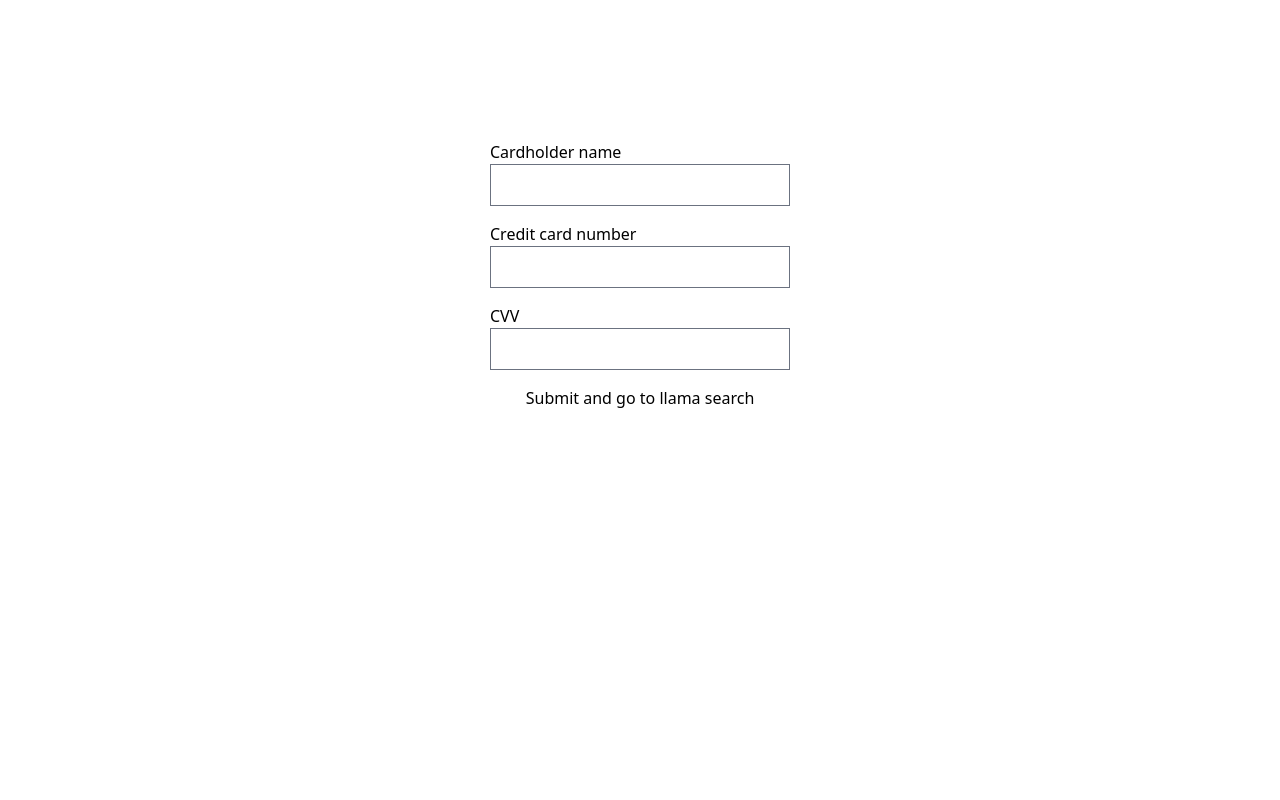
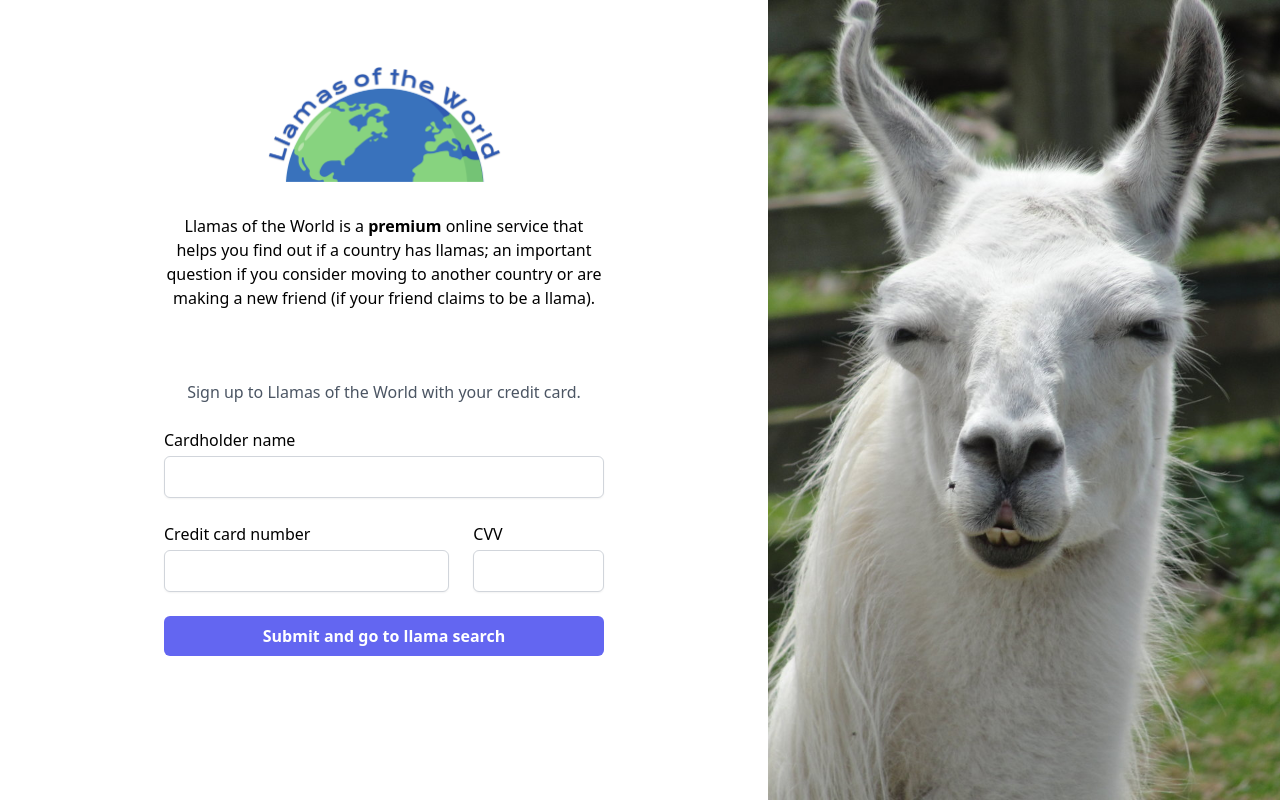
Before and after one commit to theoholl/llamas-of-the-world, a Flask app: page / in a window 1280 px wide. Run offline with Flask 3, Linux system fonts and the light colour scheme.

Commit message:
Prettify credit card page

```diff
--- a/package.json
+++ b/package.json
@@ -5,8 +5,8 @@
   "main": "index.js",
   "scripts": {
     "tailwind": "tailwindcss -i ./tailwind-base.css -o ./static/styles.css --watch",
-    "flask-server": "python -m flask --app server run --debug",
-    "dev": "npm run tailwind & python -m flask --app server run --debug"
+    "serve": "python -m flask --app server run --debug",
+    "dev": "npm run tailwind & npm run serve"
   },
   "repository": {
     "type": "git",
--- a/static/styles.css
+++ b/static/styles.css
@@ -739,15 +739,318 @@ select {
   --tw-backdrop-sepia:  ;
 }
 
+.col-span-1 {
+  grid-column: span 1 / span 1;
+}
+
+.col-span-2 {
+  grid-column: span 2 / span 2;
+}
+
+.col-span-3 {
+  grid-column: span 3 / span 3;
+}
+
+.m-12 {
+  margin: 3rem;
+}
+
+.m-8 {
+  margin: 2rem;
+}
+
+.my-8 {
+  margin-top: 2rem;
+  margin-bottom: 2rem;
+}
+
+.my-4 {
+  margin-top: 1rem;
+  margin-bottom: 1rem;
+}
+
+.my-6 {
+  margin-top: 1.5rem;
+  margin-bottom: 1.5rem;
+}
+
+.mt-1 {
+  margin-top: 0.25rem;
+}
+
+.mt-8 {
+  margin-top: 2rem;
+}
+
+.mb-48 {
+  margin-bottom: 12rem;
+}
+
+.mb-36 {
+  margin-bottom: 9rem;
+}
+
+.mt-4 {
+  margin-top: 1rem;
+}
+
+.mt-2 {
+  margin-top: 0.5rem;
+}
+
+.block {
+  display: block;
+}
+
 .flex {
   display: flex;
 }
 
-.bg-green-400 {
+.grid {
+  display: grid;
+}
+
+.hidden {
+  display: none;
+}
+
+.h-full {
+  height: 100%;
+}
+
+.w-full {
+  width: 100%;
+}
+
+.w-96 {
+  width: 24rem;
+}
+
+.w-3\/5 {
+  width: 60%;
+}
+
+.w-1\/3 {
+  width: 33.333333%;
+}
+
+.w-2\/3 {
+  width: 66.666667%;
+}
+
+.w-\[440px\] {
+  width: 440px;
+}
+
+.w-2\/5 {
+  width: 40%;
+}
+
+.max-w-\[440px\] {
+  max-width: 440px;
+}
+
+.grow {
+  flex-grow: 1;
+}
+
+.grid-cols-1 {
+  grid-template-columns: repeat(1, minmax(0, 1fr));
+}
+
+.grid-cols-3 {
+  grid-template-columns: repeat(3, minmax(0, 1fr));
+}
+
+.flex-col {
+  flex-direction: column;
+}
+
+.items-center {
+  align-items: center;
+}
+
+.justify-center {
+  justify-content: center;
+}
+
+.justify-between {
+  justify-content: space-between;
+}
+
+.gap-6 {
+  gap: 1.5rem;
+}
+
+.gap-4 {
+  gap: 1rem;
+}
+
+.rounded-md {
+  border-radius: 0.375rem;
+}
+
+.border-gray-300 {
+  --tw-border-opacity: 1;
+  border-color: rgb(209 213 219 / var(--tw-border-opacity));
+}
+
+.bg-indigo-600 {
   --tw-bg-opacity: 1;
-  background-color: rgb(74 222 128 / var(--tw-bg-opacity));
+  background-color: rgb(79 70 229 / var(--tw-bg-opacity));
+}
+
+.bg-indigo-500 {
+  --tw-bg-opacity: 1;
+  background-color: rgb(99 102 241 / var(--tw-bg-opacity));
+}
+
+.bg-gray-100 {
+  --tw-bg-opacity: 1;
+  background-color: rgb(243 244 246 / var(--tw-bg-opacity));
+}
+
+.bg-\[url\(\'\/static\/llama-002\.jpg\'\)\] {
+  background-image: url('/static/llama-002.jpg');
+}
+
+.bg-cover {
+  background-size: cover;
+}
+
+.bg-center {
+  background-position: center;
+}
+
+.p-2 {
+  padding: 0.5rem;
+}
+
+.p-4 {
+  padding: 1rem;
+}
+
+.px-2 {
+  padding-left: 0.5rem;
+  padding-right: 0.5rem;
+}
+
+.py-2 {
+  padding-top: 0.5rem;
+  padding-bottom: 0.5rem;
+}
+
+.px-3 {
+  padding-left: 0.75rem;
+  padding-right: 0.75rem;
+}
+
+.pb-36 {
+  padding-bottom: 9rem;
+}
+
+.pb-8 {
+  padding-bottom: 2rem;
+}
+
+.pb-12 {
+  padding-bottom: 3rem;
+}
+
+.text-center {
+  text-align: center;
+}
+
+.font-bold {
+  font-weight: 700;
 }
 
 .italic {
   font-style: italic;
 }
+
+.text-white {
+  --tw-text-opacity: 1;
+  color: rgb(255 255 255 / var(--tw-text-opacity));
+}
+
+.text-gray-600 {
+  --tw-text-opacity: 1;
+  color: rgb(75 85 99 / var(--tw-text-opacity));
+}
+
+.shadow-sm {
+  --tw-shadow: 0 1px 2px 0 rgb(0 0 0 / 0.05);
+  --tw-shadow-colored: 0 1px 2px 0 var(--tw-shadow-color);
+  box-shadow: var(--tw-ring-offset-shadow, 0 0 #0000), var(--tw-ring-shadow, 0 0 #0000), var(--tw-shadow);
+}
+
+.hover\:bg-indigo-400:hover {
+  --tw-bg-opacity: 1;
+  background-color: rgb(129 140 248 / var(--tw-bg-opacity));
+}
+
+.hover\:bg-indigo-600:hover {
+  --tw-bg-opacity: 1;
+  background-color: rgb(79 70 229 / var(--tw-bg-opacity));
+}
+
+.focus\:border-indigo-300:focus {
+  --tw-border-opacity: 1;
+  border-color: rgb(165 180 252 / var(--tw-border-opacity));
+}
+
+.focus\:ring:focus {
+  --tw-ring-offset-shadow: var(--tw-ring-inset) 0 0 0 var(--tw-ring-offset-width) var(--tw-ring-offset-color);
+  --tw-ring-shadow: var(--tw-ring-inset) 0 0 0 calc(3px + var(--tw-ring-offset-width)) var(--tw-ring-color);
+  box-shadow: var(--tw-ring-offset-shadow), var(--tw-ring-shadow), var(--tw-shadow, 0 0 #0000);
+}
+
+.focus\:ring-indigo-200:focus {
+  --tw-ring-opacity: 1;
+  --tw-ring-color: rgb(199 210 254 / var(--tw-ring-opacity));
+}
+
+.focus\:ring-opacity-50:focus {
+  --tw-ring-opacity: 0.5;
+}
+
+@media (min-width: 640px) {
+  .sm\:pb-24 {
+    padding-bottom: 6rem;
+  }
+}
+
+@media (min-width: 768px) {
+  .md\:visible {
+    visibility: visible;
+  }
+
+  .md\:col-span-1 {
+    grid-column: span 1 / span 1;
+  }
+
+  .md\:col-span-2 {
+    grid-column: span 2 / span 2;
+  }
+
+  .md\:mt-8 {
+    margin-top: 2rem;
+  }
+
+  .md\:block {
+    display: block;
+  }
+
+  .md\:hidden {
+    display: none;
+  }
+
+  .md\:gap-6 {
+    gap: 1.5rem;
+  }
+
+  .md\:pb-36 {
+    padding-bottom: 9rem;
+  }
+}
--- a/templates/credit-card.html
+++ b/templates/credit-card.html
@@ -1,55 +1,55 @@
 <!DOCTYPE html>
-<html>
+<html class="h-full">
     <head>
         <title>Llamas of the World! | User details</title>
         <meta name="viewport" content="width=device-width, initial-scale=1" />
         <link href="./static/styles.css" rel="stylesheet" />
-        <style>
-            main {
-                display: flex;
-                flex-direction: column;
-                align-items: center;
-            }
+    </head>
+    <body class="flex h-full">
+        <main class="flex grow flex-col items-center justify-between w-3/5 px-3">
+            <div class="max-w-[440px] md:mt-8">
+                <div class="flex justify-center m-8">
+                    <img src="/static/Logo.png" width="240px" />
+                </div>
+                <p class="text-center">
+                    Llamas of the World is a <strong>premium</strong> online service that helps you find out if a country has llamas; an important question if you consider moving to another country or are making a new friend (if your friend claims to be a llama).
+                </p>
+            </div>
 
-            #centerer {
-                width: 300px;
-                margin-top: 140px;
-            }
+            <div class="mt-8 pb-12 sm:pb-24 md:pb-36 max-w-[440px]">
+                <p class="text-center my-6 text-gray-600">Sign up to Llamas of the World with your credit card.</p>
 
-            form {
-                display: flex;
-                flex-direction: column;
-                gap: 16px;
-            }
-
-            .input-group {
-                display: flex;
-                flex-direction: column;
-            }
-        </style>
-    </head>
-    <body>
-        <main>
-            <div id="centerer">
-                <form action="" method="post">
-                    <div class="input-group">
-                        <label for="name">Cardholder name</label>
-                        <input type="text" id="name" name="cardholder_name" />
+                <form action="" method="post"
+                    class="grid grid-cols-3 gap-4 md:gap-6"
+                >
+                    <div class="flex flex-col col-span-3">
+                        <label for="cardholder-name">Cardholder name</label>
+                        <input type="text" id="cardholder-name" name="cardholder_name"
+                            class="mt-1 block w-full rounded-md border-gray-300 shadow-sm focus:border-indigo-300 focus:ring focus:ring-indigo-200 focus:ring-opacity-50"
+                        />
                     </div>
 
-                    <div class="input-group">
+                    <div class="flex flex-col col-span-3 md:col-span-2">
                         <label for="card-number">Credit card number</label>
-                        <input type="text" id="card-number" name="card_number" />
+                        <input type="text" id="card-number" name="card_number"
+                            class="mt-1 block w-full rounded-md border-gray-300 shadow-sm focus:border-indigo-300 focus:ring focus:ring-indigo-200 focus:ring-opacity-50"
+                        />
                     </div>
 
-                    <div class="input-group">
+                    <div class="flex flex-col col-span-3 md:col-span-1">
                         <label for="cvv">CVV</label>
-                        <input type="text" id="cvv" name="cvv" />
+                        <input type="text" id="cvv" name="cvv"
+                            class="mt-1 block w-full rounded-md border-gray-300 shadow-sm focus:border-indigo-300 focus:ring focus:ring-indigo-200 focus:ring-opacity-50"
+                        />
                     </div>
 
-                    <button type="submit">Submit and go to llama search</button>
+                    <button type="submit"
+                        class="rounded-md bg-indigo-500 hover:bg-indigo-600 text-white font-bold p-2 col-span-3"
+                    >Submit and go to llama search</button>
                 </form>
             </div>
         </main>
+        <aside class="w-2/5 bg-gray-100 bg-[url('/static/llama-002.jpg')] bg-center bg-cover hidden md:block">
+        </aside>
     </body>
 </html>
```
Also changed, not shown: static/Logo.png (added), static/Logo.svg (added).
